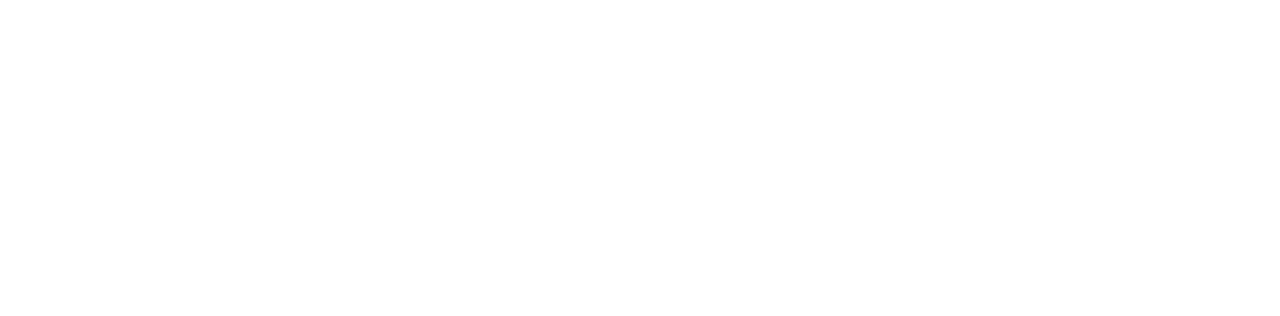
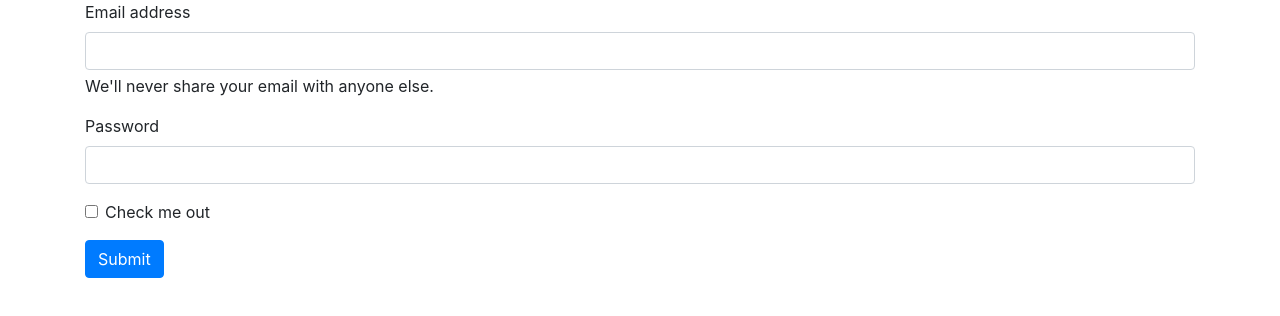
Before and after one commit to giuseppecantafio/prova-git-progetto-5, a plain HTML site: page index.html in a window 1280 px wide. Drawn offline with nearby package versions, Linux system fonts and the light colour scheme.

Commit message:
creazione form

```diff
--- a/index.html
+++ b/index.html
@@ -13,5 +13,28 @@
     <link rel="stylesheet" href="css/style.css" />
     <title>Document</title>
   </head>
-  <body></body>
+  <body>
+    <main>
+      <div class="container">
+        <section>
+          <form>
+            <div class="mb-3">
+              <label for="exampleInputEmail1" class="form-label">Email address</label>
+              <input type="email" class="form-control" id="exampleInputEmail1" aria-describedby="emailHelp">
+              <div id="emailHelp" class="form-text">We'll never share your email with anyone else.</div>
+            </div>
+            <div class="mb-3">
+              <label for="exampleInputPassword1" class="form-label">Password</label>
+              <input type="password" class="form-control" id="exampleInputPassword1">
+            </div>
+            <div class="mb-3 form-check">
+              <input type="checkbox" class="form-check-input" id="exampleCheck1">
+              <label class="form-check-label" for="exampleCheck1">Check me out</label>
+            </div>
+            <button type="submit" class="btn btn-primary">Submit</button>
+          </form>
+        </section>
+      </div>
+    </main>
+  </body>
 </html>
```
